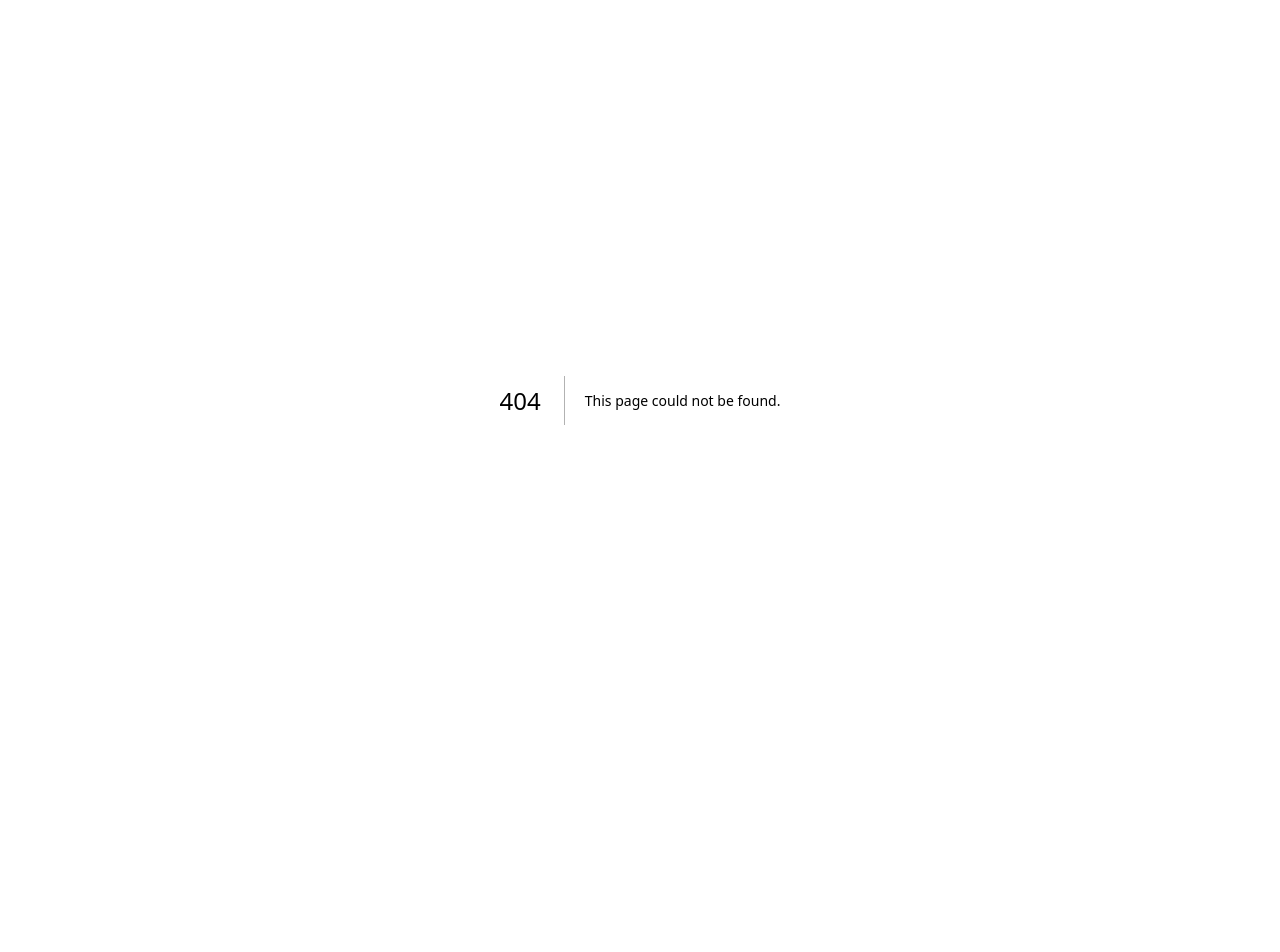
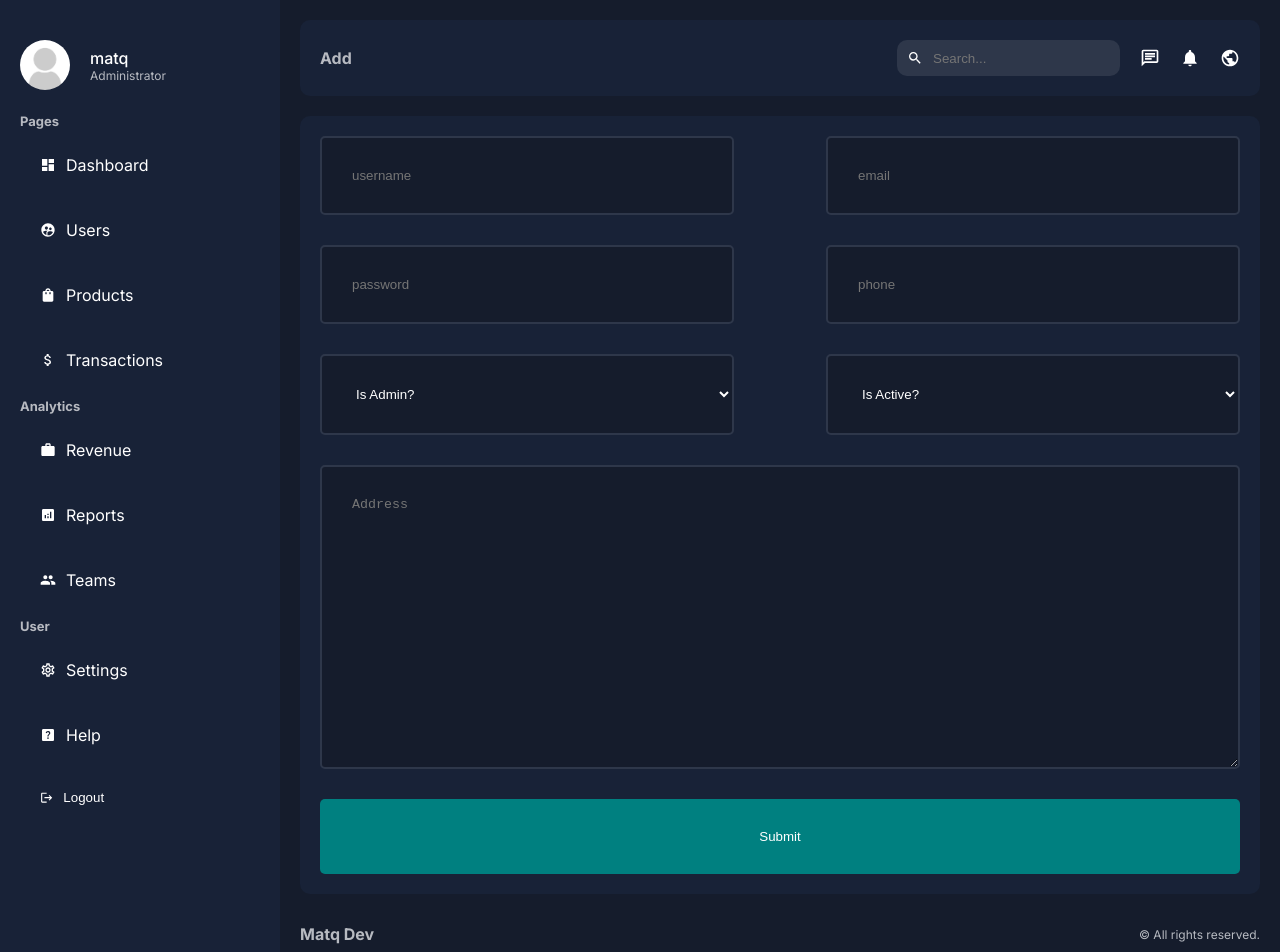
Before and after one commit to 02Alexis/Admin-dashboard-next, a Next.js app: page /dashboard/users/add in a window 1280 px wide. Before the commit this address had no page. Shown: the top 952 px of the page. Before the commit the page ends 800 px from the top, so only its background shows below. Built offline with nearby package versions, Linux system fonts and the light colour scheme.

Commit message:
add new user and product page design

```diff
--- /dev/null
+++ b/app/dashboard/users/add/page.jsx
@@ -0,0 +1,38 @@
+import styles from "../../../ui/dashboard/users/addUser/addUser.module.css";
+
+const AddUsersPage = () => {
+  return (
+    <div className={styles.container}>
+      <form className={styles.form}>
+        <input type="text" placeholder="username" name="username" required />
+        <input type="email" placeholder="email" name="email" required />
+        <input
+          type="password"
+          placeholder="password"
+          name="password"
+          required
+        />
+        <input type="phone" placeholder="phone" name="phone" />
+        <select name="isAdmin" id="isAdmin">
+          <option value={false}>Is Admin?</option>
+          <option value={true}>Yes</option>
+          <option value={false}>No</option>
+        </select>
+        <select name="isActive" id="isActive">
+          <option value={true}>Is Active?</option>
+          <option value={true}>Yes</option>
+          <option value={false}>No</option>
+        </select>
+        <textarea
+          name="address"
+          id="address"
+          rows="16"
+          placeholder="Address"
+        ></textarea>
+        <button type="submit">Submit</button>
+      </form>
+    </div>
+  );
+};
+
+export default AddUsersPage;
--- /dev/null
+++ b/app/ui/dashboard/products/addProduct/addProduct.module.css
@@ -0,0 +1,42 @@
+.container {
+  background-color: var(--bgSoft);
+  padding: 20px;
+  border-radius: 10px;
+  margin-top: 20px;
+}
+
+.form {
+  display: flex;
+  flex-wrap: wrap;
+  justify-content: space-between;
+}
+
+.form input,
+.form textarea,
+.form select {
+  padding: 30px;
+  background-color: var(--bg);
+  color: var(--text);
+  border: 2px solid #2e374a;
+  border-radius: 5px;
+  margin-bottom: 30px;
+}
+
+.form input,
+.form select {
+  width: 45%;
+}
+
+.form textarea {
+  width: 100%;
+}
+
+.form button {
+  width: 100%;
+  padding: 30px;
+  background-color: teal;
+  color: var(--text);
+  border: none;
+  border-radius: 5px;
+  cursor: pointer;
+}
--- /dev/null
+++ b/app/ui/dashboard/users/addUser/addUser.module.css
@@ -0,0 +1,42 @@
+.container {
+  background-color: var(--bgSoft);
+  padding: 20px;
+  border-radius: 10px;
+  margin-top: 20px;
+}
+
+.form {
+  display: flex;
+  flex-wrap: wrap;
+  justify-content: space-between;
+}
+
+.form input,
+.form textarea,
+.form select {
+  padding: 30px;
+  background-color: var(--bg);
+  color: var(--text);
+  border: 2px solid #2e374a;
+  border-radius: 5px;
+  margin-bottom: 30px;
+}
+
+.form input,
+.form select {
+  width: 45%;
+}
+
+.form textarea {
+  width: 100%;
+}
+
+.form button {
+  width: 100%;
+  padding: 30px;
+  background-color: teal;
+  color: var(--text);
+  border: none;
+  border-radius: 5px;
+  cursor: pointer;
+}
```
Also changed, not shown: app/dashboard/products/add/page.jsx (added, +31 -0 lines).
